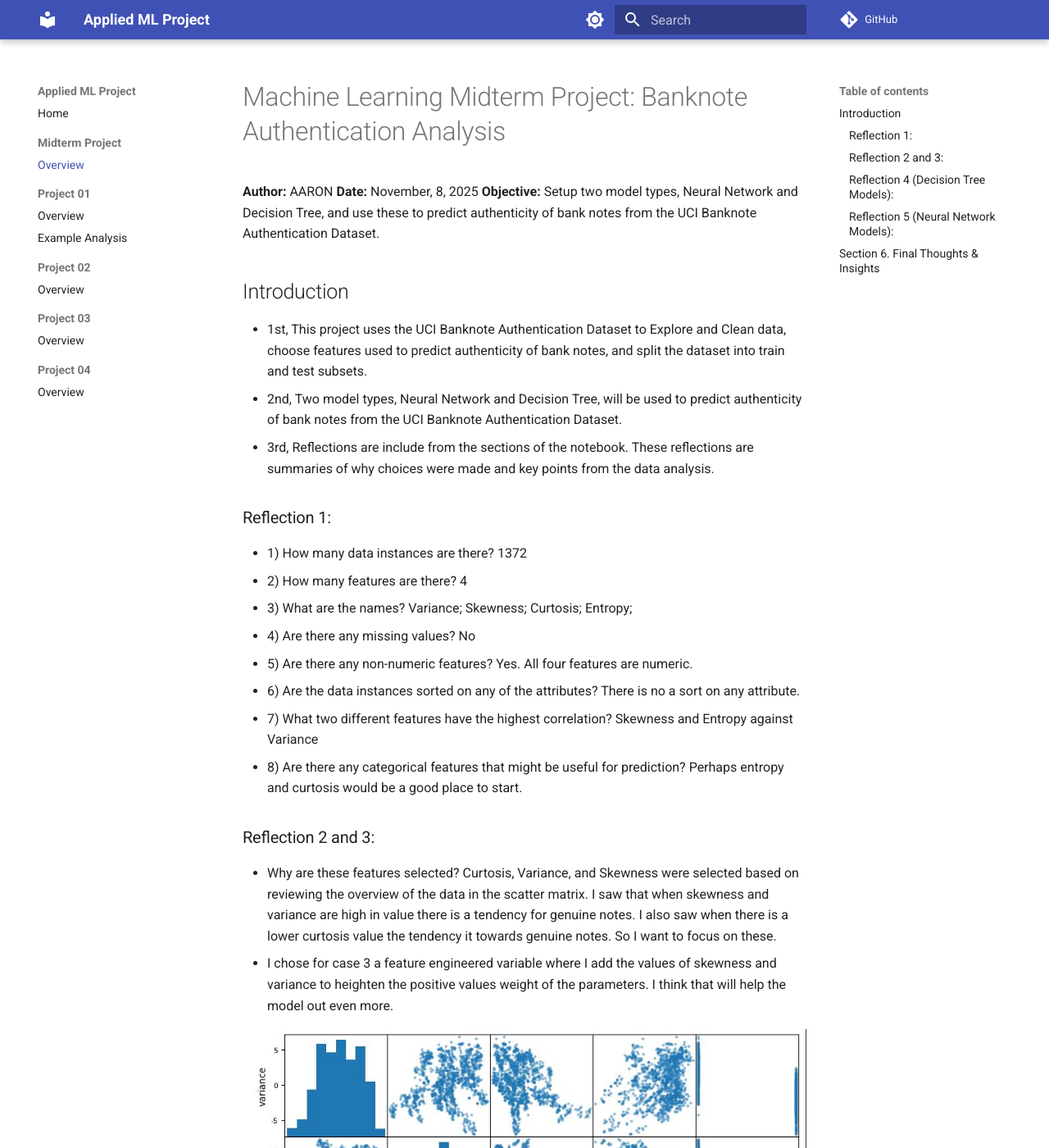
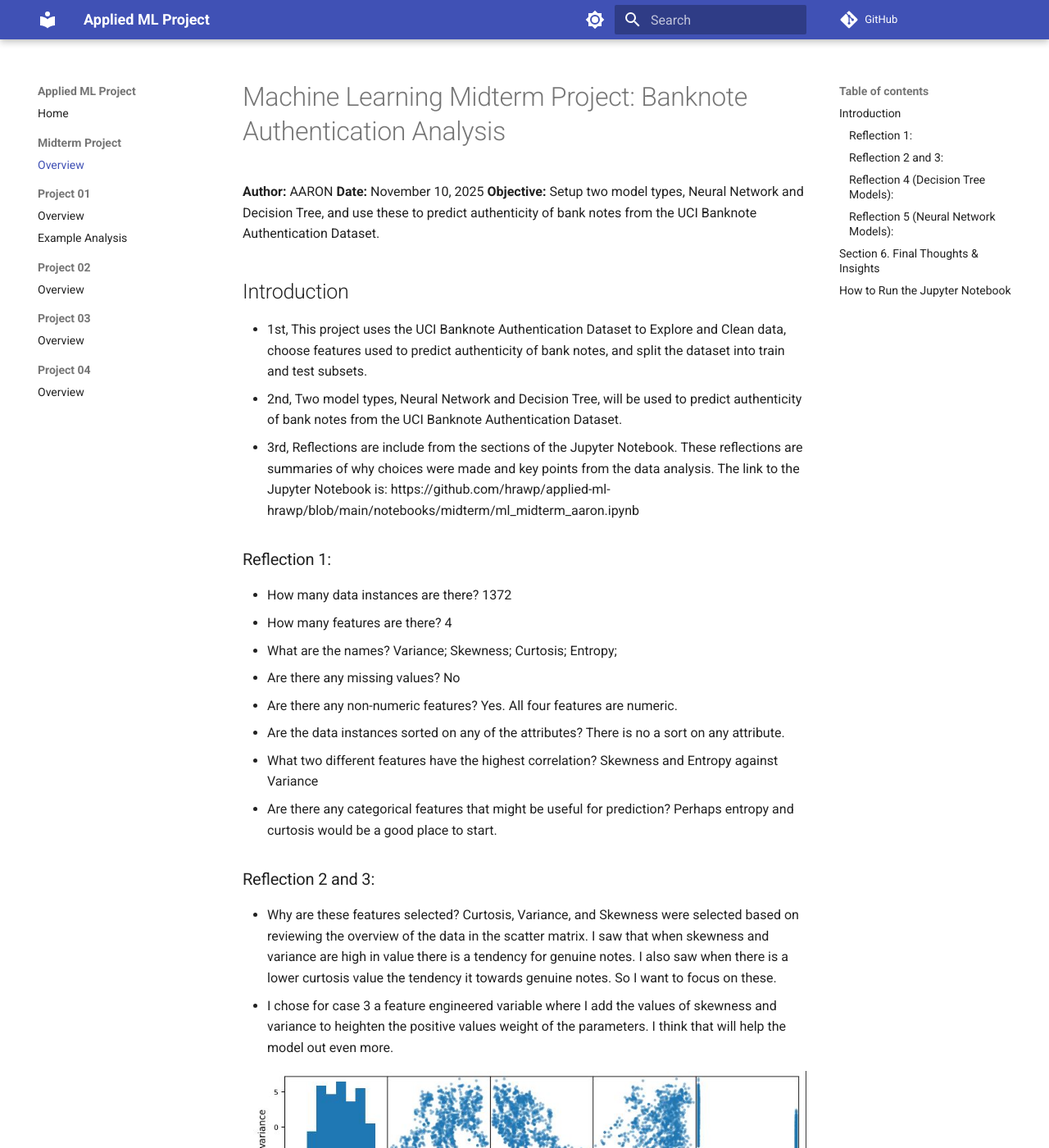
Before and after one commit to hrawp/applied-ml-hrawp, an MkDocs documentation site: the page built from docs/midterm/README.md, in a window 1280 px wide and 1400 px high. Shown: the whole window at 82% size. Built offline with MkDocs 1.6.1 and Material for MkDocs 9.7.7, drawn with Linux system fonts in a browser that asks for light colours; comment, search, counter and statistics services are not loaded; some of the changed text lies outside the part shown.

````diff
--- a/docs/midterm/README.md
+++ b/docs/midterm/README.md
@@ -1,23 +1,23 @@
 # Machine Learning Midterm Project: Banknote Authentication Analysis
 **Author:** AARON
-**Date:** November, 8, 2025
+**Date:** November 10, 2025
 **Objective:** Setup two model types, Neural Network and Decision Tree, and use these to predict authenticity of bank notes from the UCI Banknote Authentication Dataset.
 
 
 ## Introduction
 - 1st, This project uses the UCI Banknote Authentication Dataset to Explore and Clean data, choose features used to predict authenticity of bank notes, and split the dataset into train and test subsets.
 - 2nd, Two model types, Neural Network and Decision Tree, will be used to predict authenticity of bank notes from the UCI Banknote Authentication Dataset.
-- 3rd, Reflections are include from the sections of the notebook.  These reflections are summaries of why choices were made and key points from the data analysis.
+- 3rd, Reflections are include from the sections of the Jupyter Notebook.  These reflections are summaries of why choices were made and key points from the data analysis.  The link to the Jupyter Notebook is: https://github.com/hrawp/applied-ml-hrawp/blob/main/notebooks/midterm/ml_midterm_aaron.ipynb
 
 ### Reflection 1:
-- 1) How many data instances are there? 1372
-- 2) How many features are there? 4
-- 3) What are the names?  Variance;     Skewness;     Curtosis;      Entropy;
-- 4) Are there any missing values? No
-- 5) Are there any non-numeric features? Yes.  All four features are numeric.
-- 6) Are the data instances sorted on any of the attributes?  There is no a sort on any attribute.
-- 7) What two different features have the highest correlation? Skewness and Entropy against Variance
-- 8) Are there any categorical features that might be useful for prediction?  Perhaps entropy and curtosis would be a good place to start.
+- How many data instances are there? 1372
+- How many features are there? 4
+- What are the names?  Variance;     Skewness;     Curtosis;      Entropy;
+- Are there any missing values? No
+- Are there any non-numeric features? Yes.  All four features are numeric.
+- Are the data instances sorted on any of the attributes?  There is no a sort on any attribute.
+- What two different features have the highest correlation? Skewness and Entropy against Variance
+- Are there any categorical features that might be useful for prediction?  Perhaps entropy and curtosis would be a good place to start.
 
 ### Reflection 2 and 3:
 - Why are these features selected?  Curtosis, Variance, and Skewness were selected based on reviewing the overview of the data in the scatter matrix.  I saw that when skewness and variance are high in value there is a tendency for genuine notes.  I also saw when there is a lower curtosis value the tendency it towards genuine notes.  So I want to focus on these.
@@ -69,3 +69,30 @@ Neural Network and Decision Tree Data Metric
 ![NN Case 3 Confusion Matrix](images/Confusion_Matrix_NN_Case3.JPG)
 
 - I was happy with these results and glad inspection of the scatter plot let me to combine the correct features.
+
+
+
+## How to Run the Jupyter Notebook
+
+This Jupyter Notebook utilizes some packages in the uv environment and will install some dependencies.  The following set of commands would help you complete these two objectives.
+
+```shell
+uv venv
+uv python pin 3.12
+uv sync --extra dev --extra docs --upgrade
+uv run python --version
+```
+
+**Windows (PowerShell):**
+
+```shell
+.\.venv\Scripts\activate
+```
+
+**macOS / Linux / WSL:**
+
+```shell
+source .venv/bin/activate
+```
+
+There are imports at the top of the Jupyter Notebook that should also be run to utilize the installed software and run the code in the rest of the Jupyter Notebook.
````
Also changed, not shown: docs/midterm/peer_review.md (added, +30 -0 lines), 1 other file.
